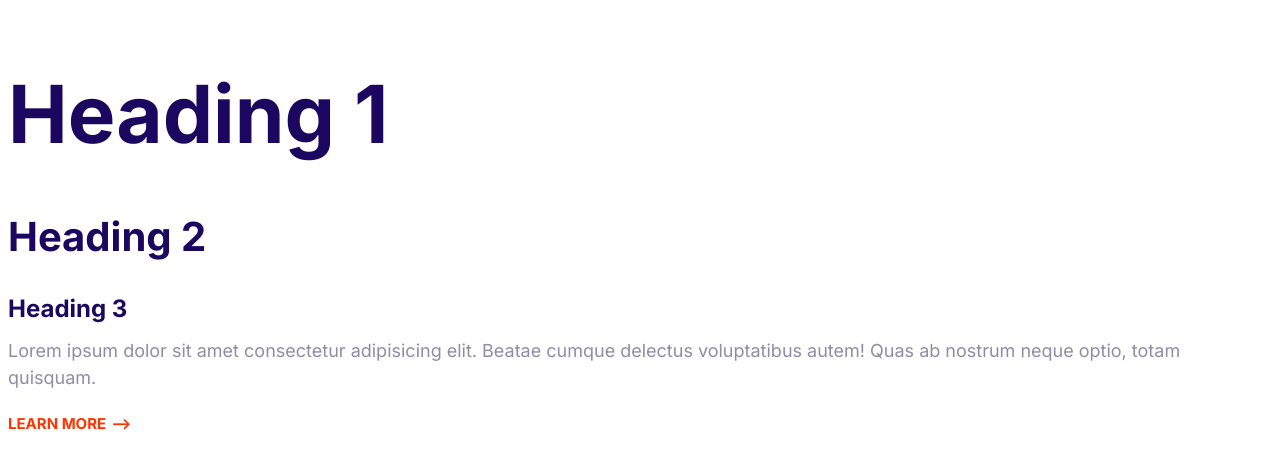
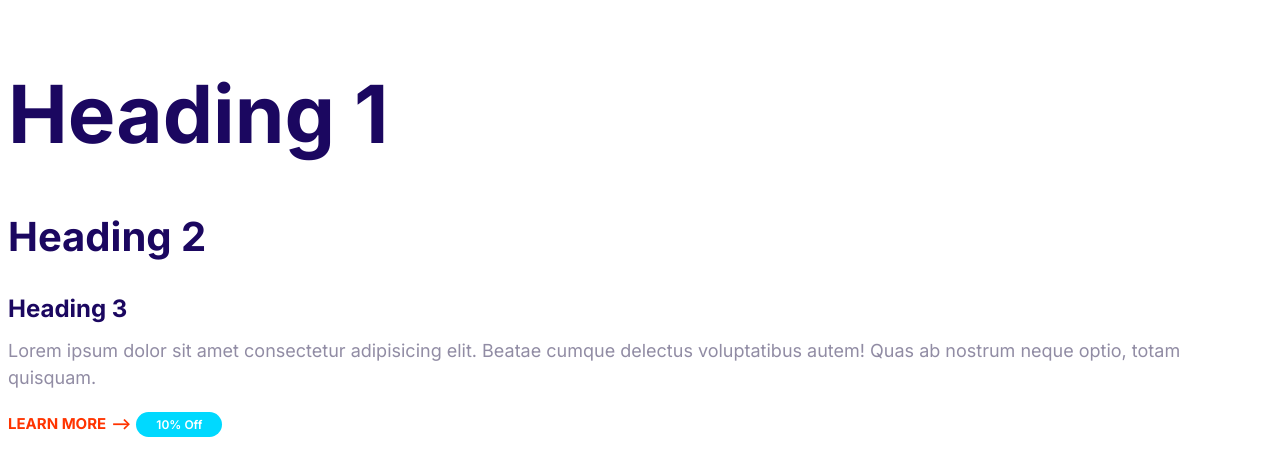
Before and after one commit to Sofia-Zammitto-Benasayag/website, a website built with Parcel: page index.html in a window 1280 px wide. Built offline with nearby package versions, Linux system fonts and the light colour scheme.

Commit message:
Defined badges

```diff
--- a/index.html
+++ b/index.html
@@ -7,7 +7,7 @@
     <link rel="preconnect" href="https://fonts.googleapis.com" />
     <link rel="preconnect" href="https://fonts.gstatic.com" crossorigin />
     <link
-      href="https://fonts.googleapis.com/css2?family=Inter:wght@400;700&display=swap"
+      href="https://fonts.googleapis.com/css2?family=Inter:wght@400;600;700&display=swap"
       rel="stylesheet"
     />
     <link rel="stylesheet" href="src/styles.css" />
@@ -22,7 +22,7 @@
       delectus voluptatibus autem! Quas ab nostrum neque optio, totam quisquam.
     </p>
     <a href="#" class="link-arrow">Learn more</a>
-
+    <span class="badge badge--secondary badge--small">10% Off</span>
     <div id="app"></div>
     <script src="src/index.js"></script>
   </body>
--- a/src/styles.css
+++ b/src/styles.css
@@ -87,3 +87,36 @@
     font-size: 1.5rem;
   }
 }
+
+/* Badges*/
+.badge {
+  border-radius: 20px;
+  padding: 0.5rem 2rem;
+  font-weight: 600;
+  white-space: nowrap;
+  font-size: 2rem;
+}
+
+.badge--primary {
+  background: var(--color-primary);
+  color: #fff;
+}
+
+.badge--secondary {
+  background: var(--color-secondary);
+  color: #fff;
+}
+
+.badge--small {
+  font-size: 1.6rem;
+}
+
+@media screen and (min-width: 1024px) {
+  .badge {
+    font-size: 1rem;
+  }
+
+  .badge--small {
+    font-size: 1.2rem;
+  }
+}
```
Also changed, not shown: components/badges.html (added, +1 -0 lines).
